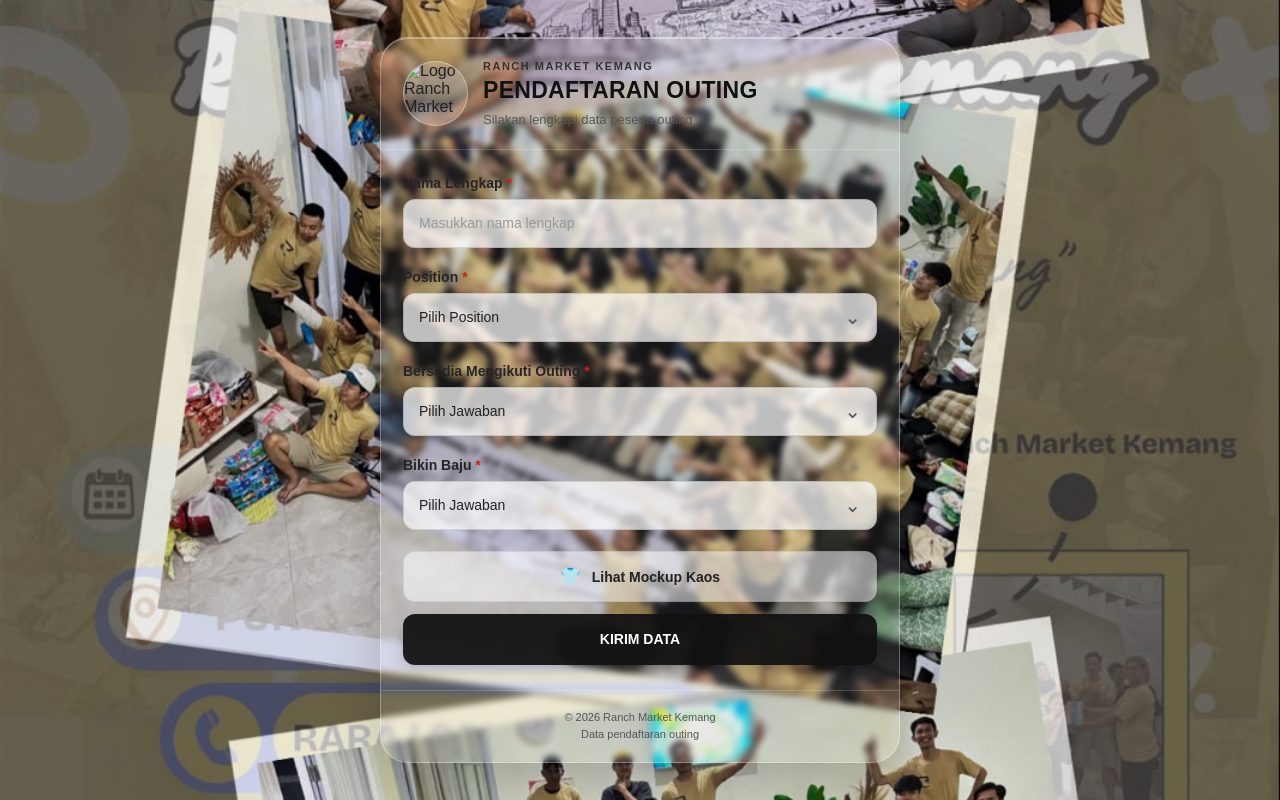
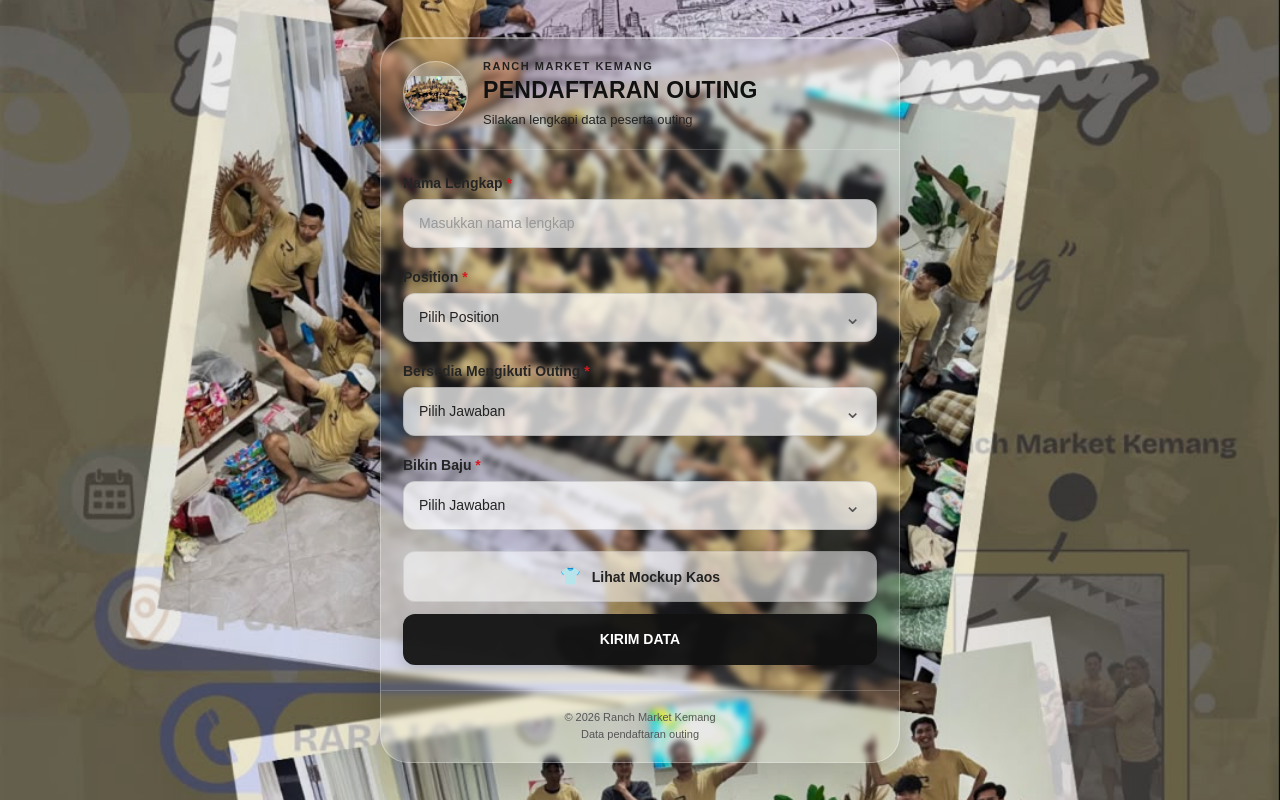
Before and after one commit to aldydasilva172-ui/Pendaftaran-Outing-RM-Kemang, a plain HTML site: page index.html in a window 1280 px wide. Drawn offline with Linux system fonts and the light colour scheme.

Commit message:
Update index.html

```diff
--- a/index.html
+++ b/index.html
@@ -225,7 +225,7 @@
         1.5px;
 
       color:
-        #333;
+        #black;
 
       margin-bottom:
         5px;
@@ -259,7 +259,7 @@
         13px;
 
       color:
-        #555;
+        #black;
 
     }
 
@@ -1033,7 +1033,7 @@
           <div class="logo-circle">
 
             <img
-              src="lIMG-20260809-WA0004.jpg"
+              src="IMG-20260809-WA0004.jpg"
               alt="Logo Ranch Market"
             >
 
```
